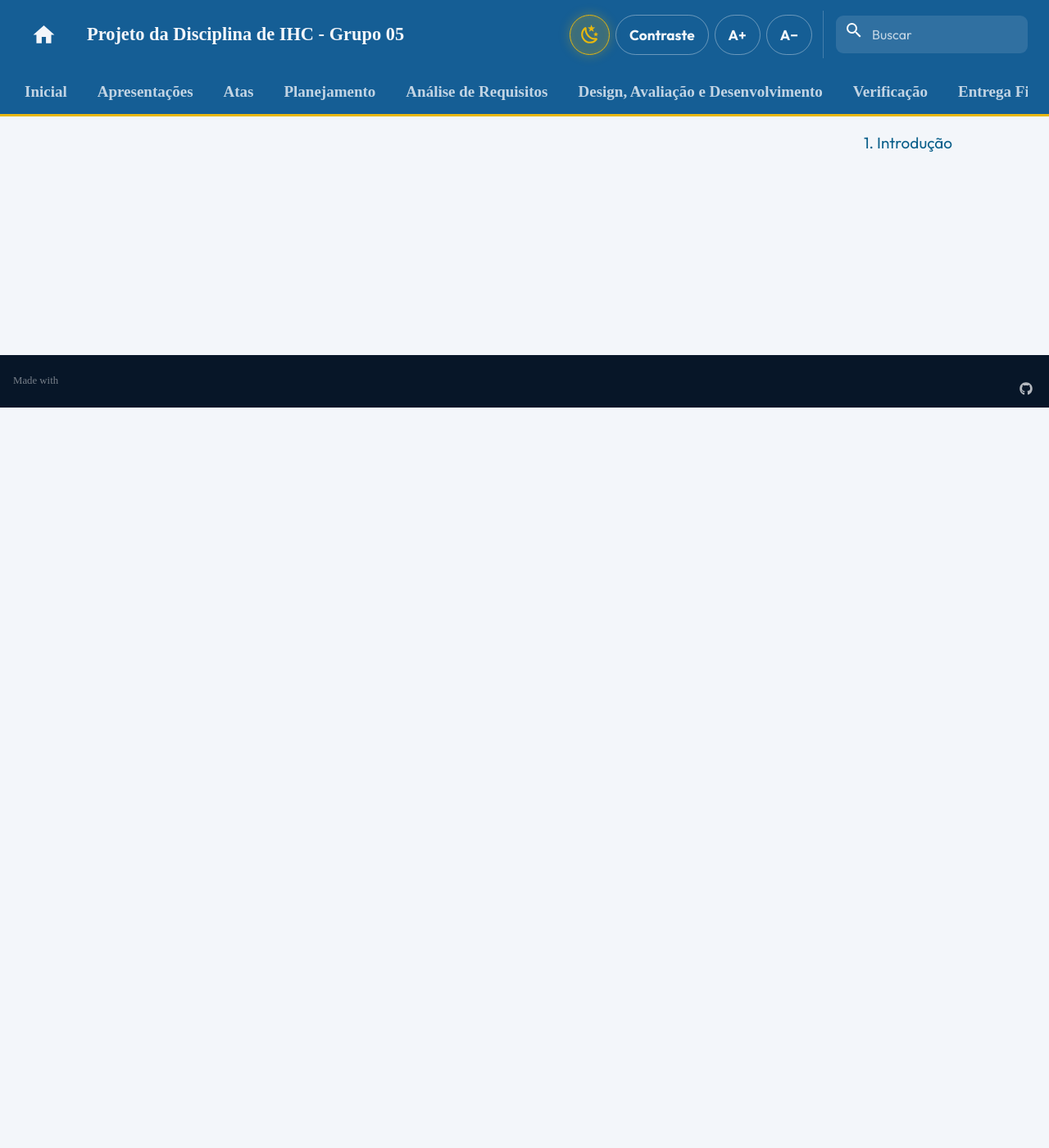
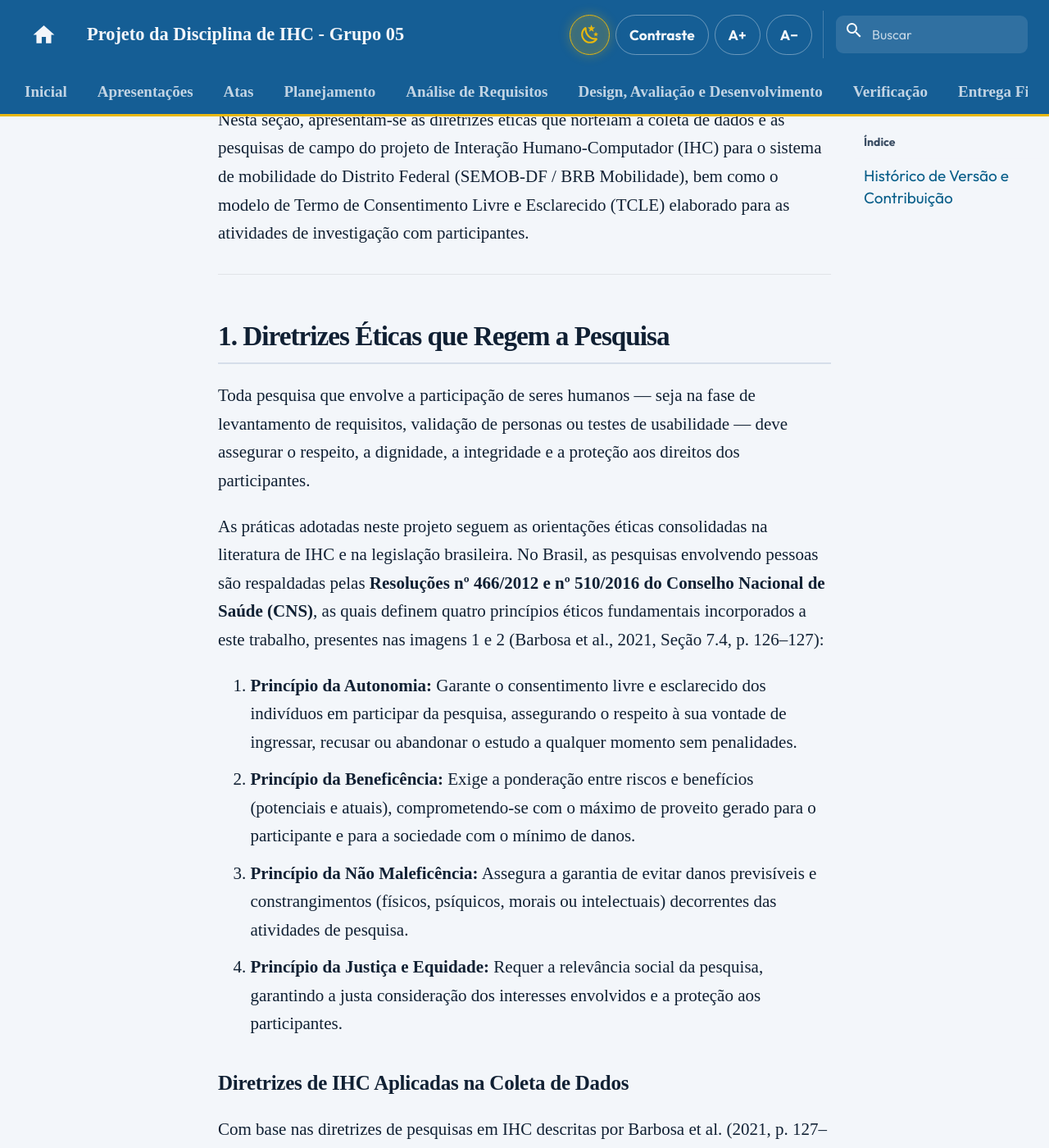
Before and after one commit to Interacao-Humano-Computador/2026.2-Grupo05, an MkDocs documentation site: the page built from docs/analise-de-requisitos/aspectos-eticos.md, in a window 1280 px wide and 1400 px high, scrolled down 903 px. Shown: the whole window at 82% size. Built offline with MkDocs 1.6.1 and Material for MkDocs 9.7.7, drawn with Linux system fonts in a browser that asks for light colours; comment, search, counter and statistics services are not loaded; some of the changed text lies outside the part shown.

Commit message:
docs: criacao da aba de aspectos eticos e termo de consentimento

```diff
--- a/docs/analise-de-requisitos/aspectos-eticos.md
+++ b/docs/analise-de-requisitos/aspectos-eticos.md
@@ -4,8 +4,58 @@
 
 | Data | Versão | Descrição | Autor(es) | Revisor(es) |
 | :---: | :---: | :--- | :--- | :--- |
-| 26/09/2026 | 1.0 | Criação do documento de organização dos aspectos éticos que foram utilizados no site do **SEMOB-DF**. | [Gabriel Melo](https://github.com/gabriellcardone-06) | [Igor Dantas](https://github.com/IgorDARAUJO) |
+| 26/09/2026 | 1.0 | Criação do documento de organização dos aspectos éticos que foram utilizados no site do **SEMOB-DF**. | [Igor Dantas](https://github.com/IgorDARAUJO) | [Gabriel Melo](https://github.com/gabriellcardone-06) |
 
 ---
 
-## 1. Introdução
+# Aspectos Éticos e Termo de Consentimento Livre e Esclarecido (TCLE)
+
+Nesta seção, apresentam-se as diretrizes éticas que norteiam a coleta de dados e as pesquisas de campo do projeto de Interação Humano-Computador (IHC) para o sistema de mobilidade do Distrito Federal (SEMOB-DF / BRB Mobilidade), bem como o modelo de Termo de Consentimento Livre e Esclarecido (TCLE) elaborado para as atividades de investigação com participantes.
+
+---
+
+## 1. Diretrizes Éticas que Regem a Pesquisa
+
+Toda pesquisa que envolve a participação de seres humanos — seja na fase de levantamento de requisitos, validação de personas ou testes de usabilidade — deve assegurar o respeito, a dignidade, a integridade e a proteção aos direitos dos participantes.
+
+As práticas adotadas neste projeto seguem as orientações éticas consolidadas na literatura de IHC e na legislação brasileira. No Brasil, as pesquisas envolvendo pessoas são respaldadas pelas **Resoluções nº 466/2012 e nº 510/2016 do Conselho Nacional de Saúde (CNS)**, as quais definem quatro princípios éticos fundamentais incorporados a este trabalho, presentes nas imagens 1 e 2 (Barbosa et al., 2021, Seção 7.4, p. 126–127):
+
+1. **Princípio da Autonomia:** Garante o consentimento livre e esclarecido dos indivíduos em participar da pesquisa, assegurando o respeito à sua vontade de ingressar, recusar ou abandonar o estudo a qualquer momento sem penalidades.
+2. **Princípio da Beneficência:** Exige a ponderação entre riscos e benefícios (potenciais e atuais), comprometendo-se com o máximo de proveito gerado para o participante e para a sociedade com o mínimo de danos.
+3. **Princípio da Não Maleficência:** Assegura a garantia de evitar danos previsíveis e constrangimentos (físicos, psíquicos, morais ou intelectuais) decorrentes das atividades de pesquisa.
+4. **Princípio da Justiça e Equidade:** Requer a relevância social da pesquisa, garantindo a justa consideração dos interesses envolvidos e a proteção aos participantes.
+
+### Diretrizes de IHC Aplicadas na Coleta de Dados
+
+Com base nas diretrizes de pesquisas em IHC descritas por Barbosa et al. (2021, p. 127–128), a condução das atividades com usuários neste projeto obedece aos seguintes compromissos:
+
+* **Esclarecimento Prévio:** O pesquisador explica claramente os objetivos da investigação, o tempo de duração estimado, os métodos de coleta de dados e como as informações serão utilizadas.
+* **Privacidade e Confidencialidade:** Os dados brutos coletados (áudios, transcrições e anotações) são de acesso exclusivo da equipe de projeto.
+* **Garantia de Anonimato:** Em todos os relatórios e publicações, a identidade dos participantes é preservada por meio do uso de nomes fictícios ou códigos de identificação.
+* **Gravação Mediante Autorização:** O registro de áudio ou imagem ocorre exclusivamente após permissão expressa e documentada do participante.
+* **Conforto e Respeito:** O ambiente de interação é planejado para evitar qualquer tipo de fadiga ou estresse emocional. Adicionalmente, enfatiza-se ao participante que o objeto sob avaliação é o **sistema/artefato**, e não a sua capacidade individual.
+
+---
+
+## 2. Termo de Consentimento Livre e Esclarecido (TCLE)
+
+O documento a seguir foi elaborado com base na estrutura de modelo de TCLE apresentada no Exemplo 7.1 do livro de Barbosa et al. (2021, p. 128–129), adaptado especificamente para as atividades de análise de requisitos e validação do sistema da SEMOB-DF.
+
+[Clique aqui para ler o documento](/docs/assets/PDFs/TCLE_Pesquisa_Transporte.pdf)
+**Elaborado por:** [Igor Dantas](https://github.com/IgorDARAUJO)
+
+---
+
+## 3. Referências Bibliográficas
+
+* BARBOSA, Simone Diniz Junqueira; SILVA, Bruno Santana da; SILVEIRA, Milene Selbach; GASPARINI, Isabela; DARIN, Ticianne; BARBOSA, Gabriel Diniz Junqueira. **Interação Humano-Computador e Experiência do Usuário**. Rio de Janeiro: Autopublicação, 2021. ISBN 978-65-00-19677-1. (Capítulo 7: Identificação de Necessidades dos Usuários e Definição dos Requisitos de IHC, Seção 7.4: Aspectos Éticos de Pesquisas Envolvendo Pessoas, p. 126–129).
+* BRASIL. Conselho Nacional de Saúde. **Resolução nº 466, de 12 de dezembro de 2012**. Trata de pesquisas envolvendo seres humanos. Brasília: Diário Oficial da União, 2013.
+* BRASIL. Conselho Nacional de Saúde. **Resolução nº 510, de 07 de abril de 2016**. Regulamenta as pesquisas em Ciências Humanas e Sociais. Brasília: Diário Oficial da União, 2016.
+
+## 4. Fotos de referência
+
+![Imagem 1](/docs/assets/prints_referencias/print-principios1.png)
+*Imagem 1 - Barbosa et al., 2021, Seção 7.4, p. 126*
+
+![Imagem 2](/docs/assets/prints_referencias/print-principios2.png)
+*Imagem 2 - Barbosa et al., 2021, Seção 7.4, p. 127*
```
Also changed, not shown: docs/assets/prints_referencias/print-principios1.png (added), docs/assets/prints_referencias/print-principios2.png (added), 1 other file.
